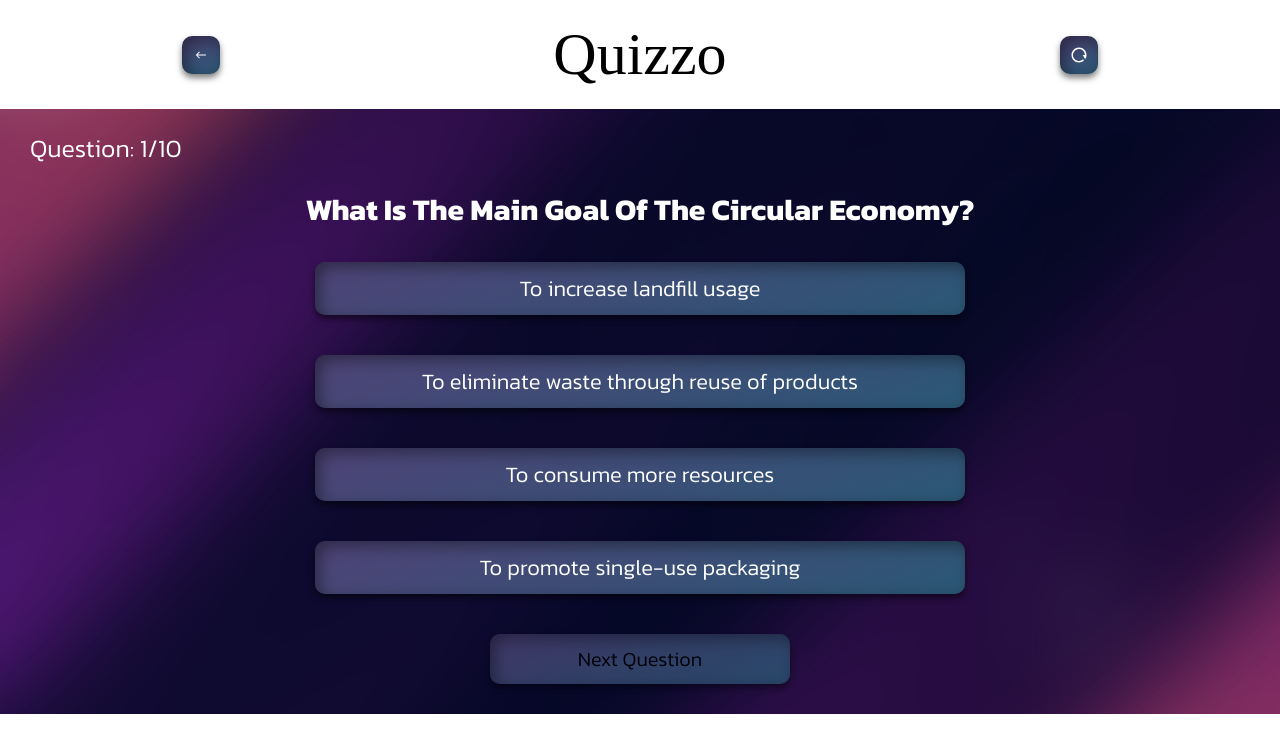
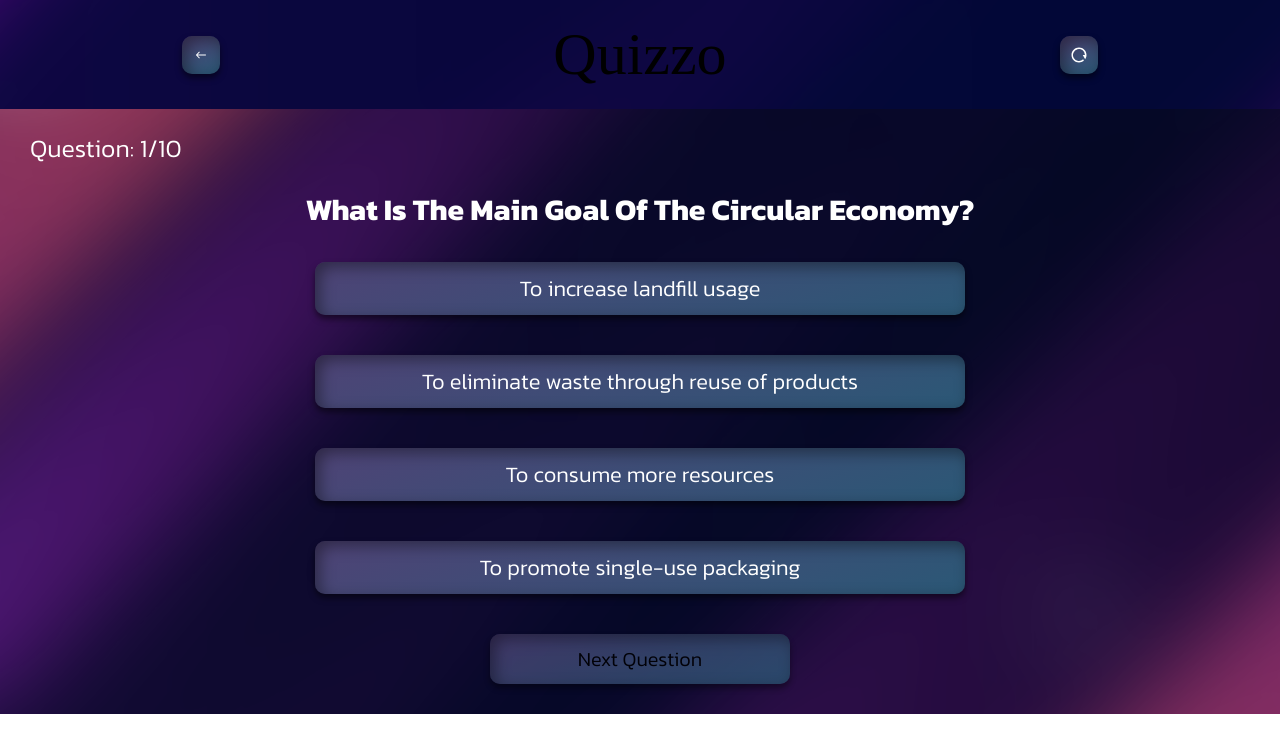
Before and after one commit to samuelefrni/quiz-app, a React (Vite) app: page / in a window 1280 px wide. Both pictures are taken after a click on the button "Play". Shown: the top 752 px of the page. Built offline with nearby package versions, Linux system fonts and the light colour scheme; a web font is replaced by a local one.

Commit message:
Sixth Commit

```diff
--- a/src/components/Navbar/Navbar.module.css
+++ b/src/components/Navbar/Navbar.module.css
@@ -5,6 +5,11 @@
   padding: 10px;
   position: relative;
   overflow: hidden;
+}
+
+.nav img {
+  width: 500%;
+  filter: blur(50px) grayscale(20%);
 }
 
 .nav button {
--- a/src/components/Navbar/Navbar.tsx
+++ b/src/components/Navbar/Navbar.tsx
@@ -12,6 +12,7 @@
   return (
     <>
       <nav className={NavbarCSS.nav}>
+        <img src={image} alt="" />
         <button onClick={preaviusQuestion}>
           <IoIosArrowRoundBack />
         </button>
--- a/src/main.tsx
+++ b/src/main.tsx
@@ -5,9 +5,9 @@
 import "./index.css";
 
 ReactDOM.createRoot(document.getElementById("root")!).render(
-  <>
+  <React.StrictMode>
     <BrowserRouter>
       <App />
     </BrowserRouter>
-  </>
+  </React.StrictMode>
 );
```
